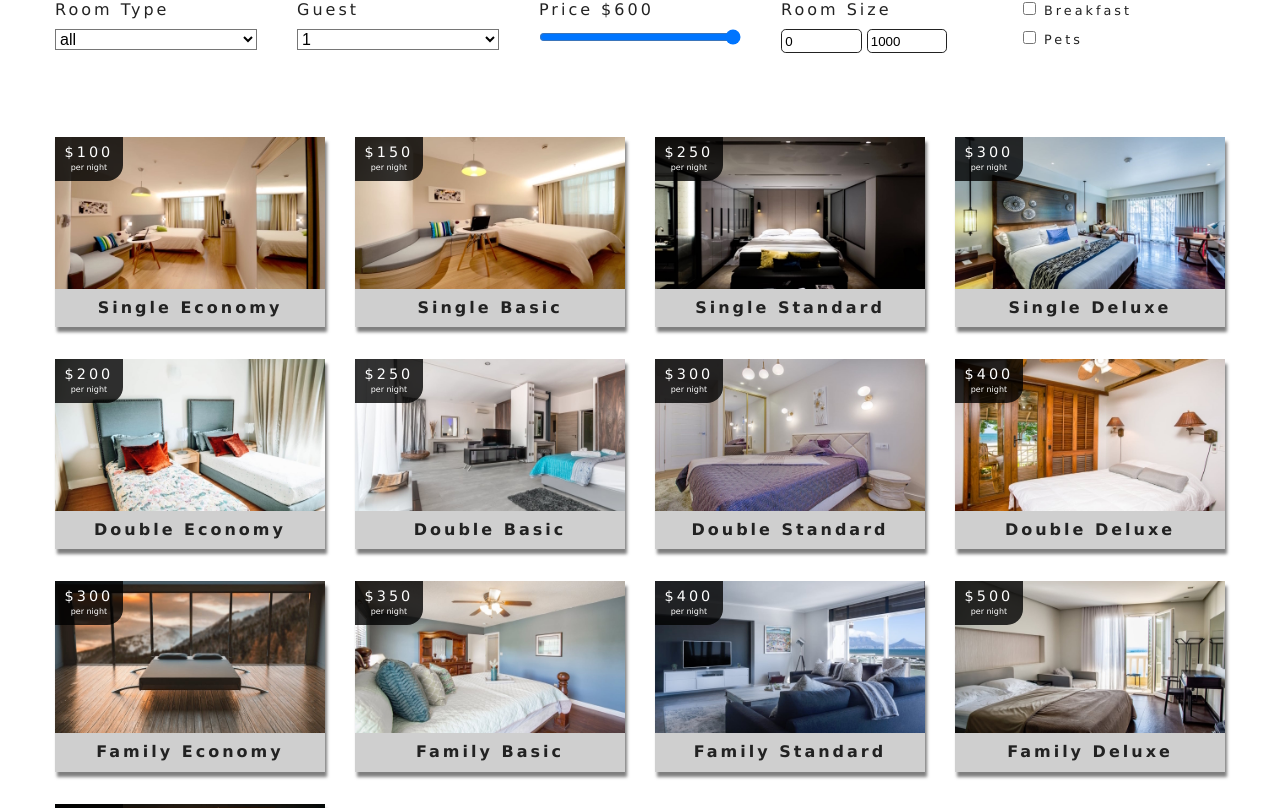
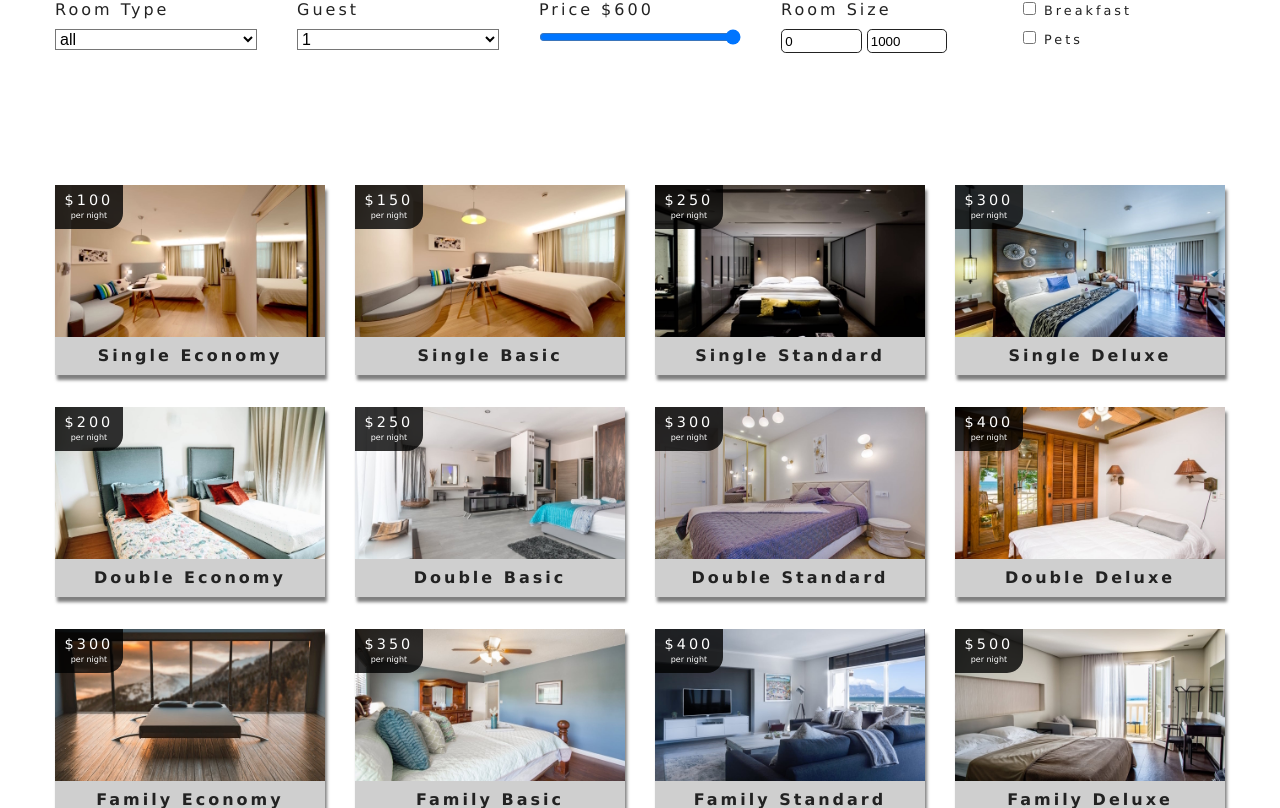
Before and after one commit to emdang1/luxury-houses, a React (Create React App) app: page /rooms in a window 1280 px wide. Shown: the part 752-1560 px from the top of the page. Built offline with nearby package versions, Linux system fonts and the light colour scheme.

Commit message:
css roomsList name fix

```diff
--- a/src/App.css
+++ b/src/App.css
@@ -436,8 +436,8 @@ h6 {
 }
 /* end of single room*/
 /* roomlist */
-.roomslist {
-  padding: 5rem 0;
+.roomsList {
+  padding: 3rem 0;
 }
 .roomslist-center {
   width: 80vw;
```
